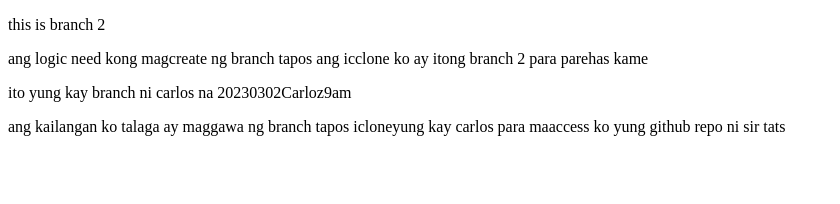
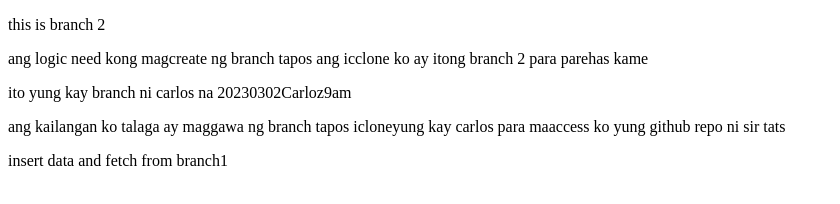
Before and after one commit to Tikwilicious/newrepo, a plain HTML site: page index.html in a window 1280 px wide. Shown: the whole page, without its empty margins (0-840 px from the left). Drawn offline with Linux system fonts and the light colour scheme.

Commit message:
push and pull by branch 1

```diff
--- a/index.html
+++ b/index.html
@@ -11,5 +11,8 @@
     <p>ang logic need kong magcreate ng branch tapos ang icclone ko ay itong branch 2 para parehas kame</p>
     <p>ito yung kay branch ni carlos na 20230302Carloz9am</p>
     <p>ang kailangan ko talaga ay maggawa ng branch tapos icloneyung kay carlos para maaccess ko yung github repo ni sir tats</p>
+
+
+    <p>insert data and fetch from branch1</p>
 </body>
 </html>
```
